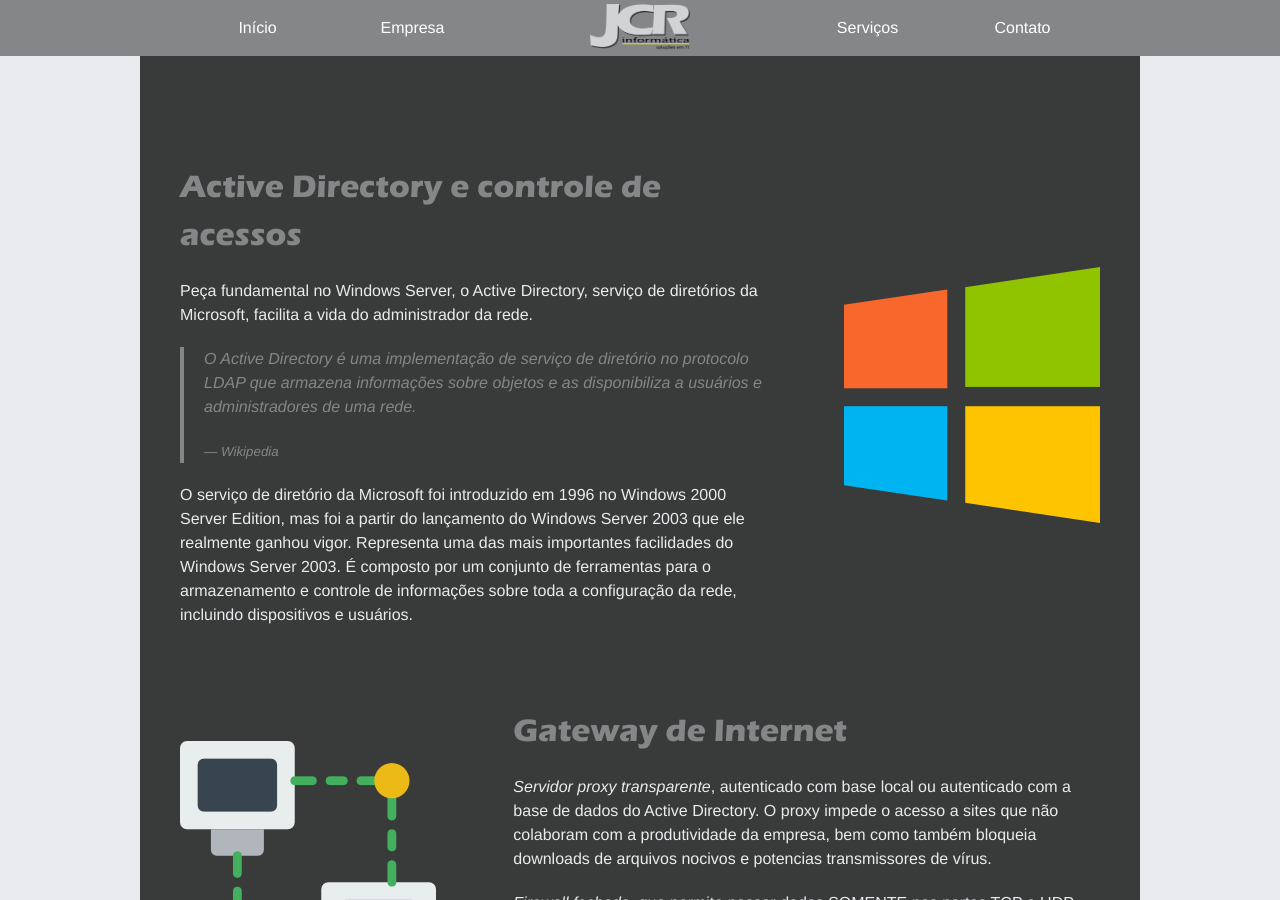
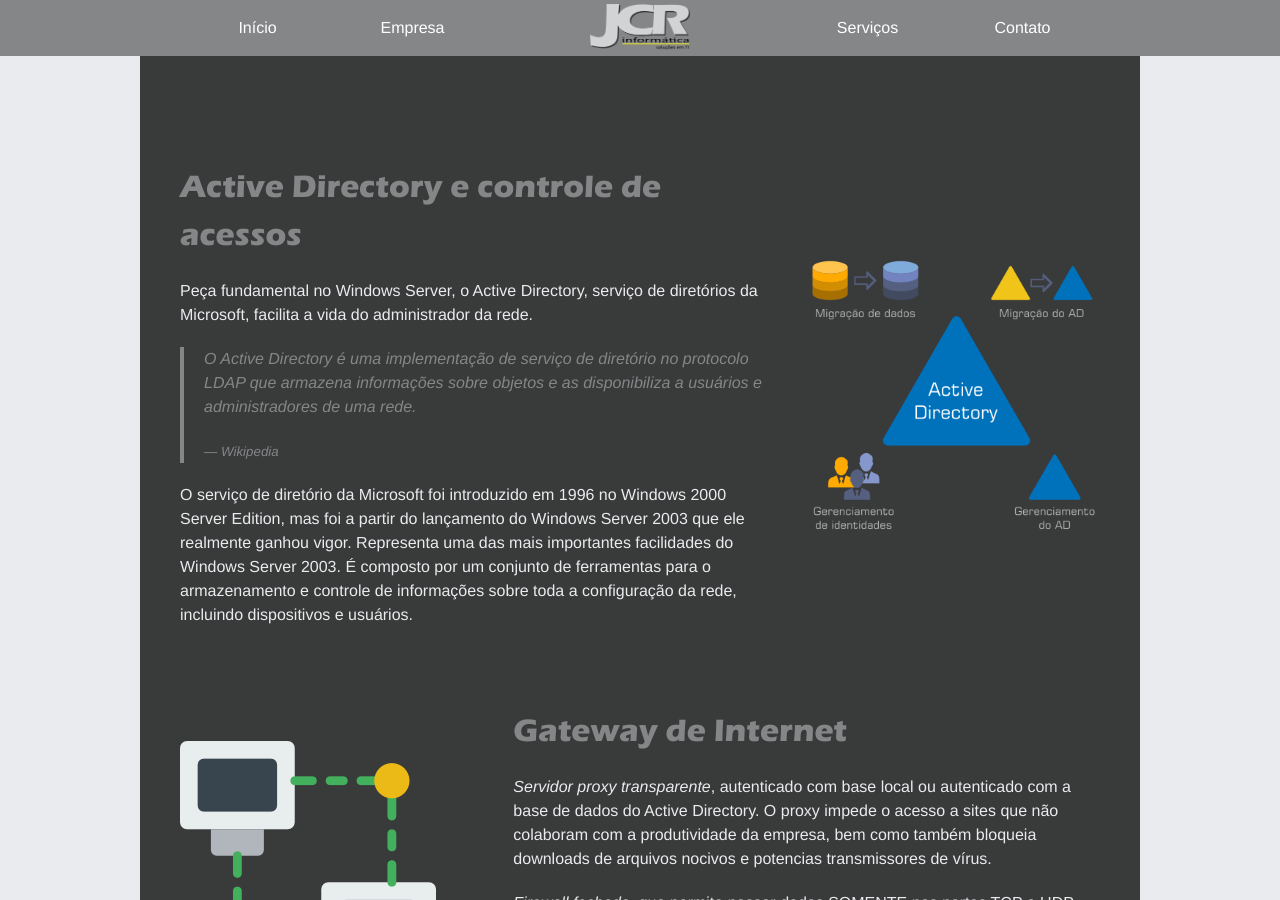
Before and after one commit to JCRInformatica/JCRInformatica.github.io, a Jekyll site: the page built from index.html, in a window 1280 px wide and 900 px high, scrolled down 2043 px. Built offline with Jekyll 4.4.1, drawn with Linux system fonts in a browser that asks for light colours.

Commit message:
Imagem nova do Active Directory

```diff
--- a/index.html
+++ b/index.html
@@ -76,7 +76,7 @@ sections:
     </article>
 
     <article data-grid="center spacing">
-      <div data-cell="1of3" class="figure"><img src="/img/icons/windows-2.png" alt="Controle de acessos"></div>
+      <div data-cell="1of3" class="figure"><img src="/img/active-directory-integration.png" alt="Controle de acessos"></div>
       <div data-cell="2of3">
         <h3>Active Directory e controle de acessos</h3>
         <p>Peça fundamental no Windows Server, o Active Directory, serviço de diretórios da Microsoft, facilita a vida do administrador da rede.</p>
```
Also changed, not shown: img/active-directory-integration.png (added).
